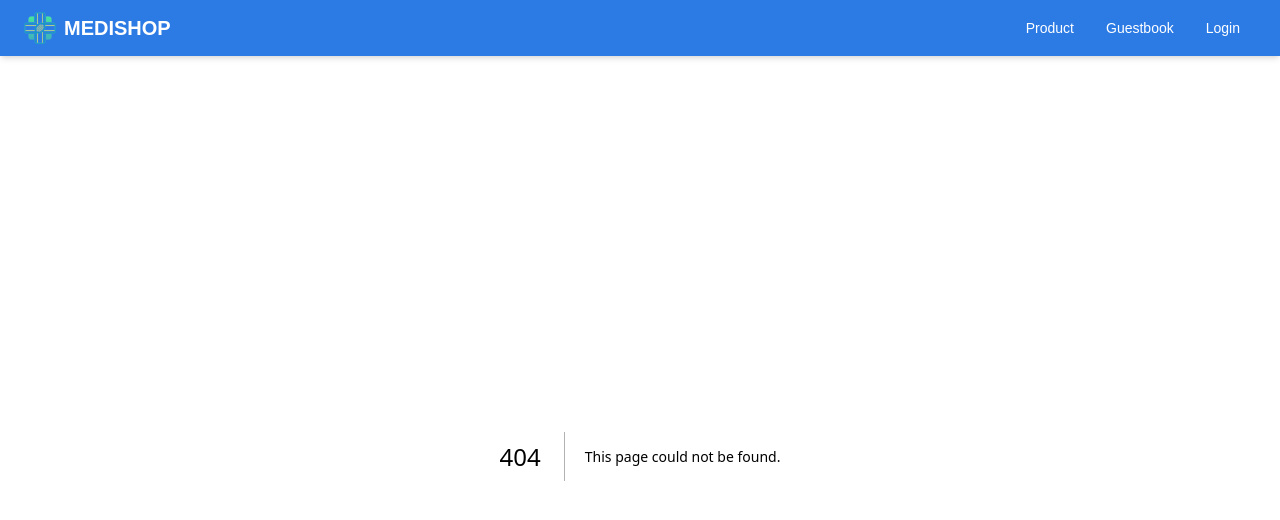
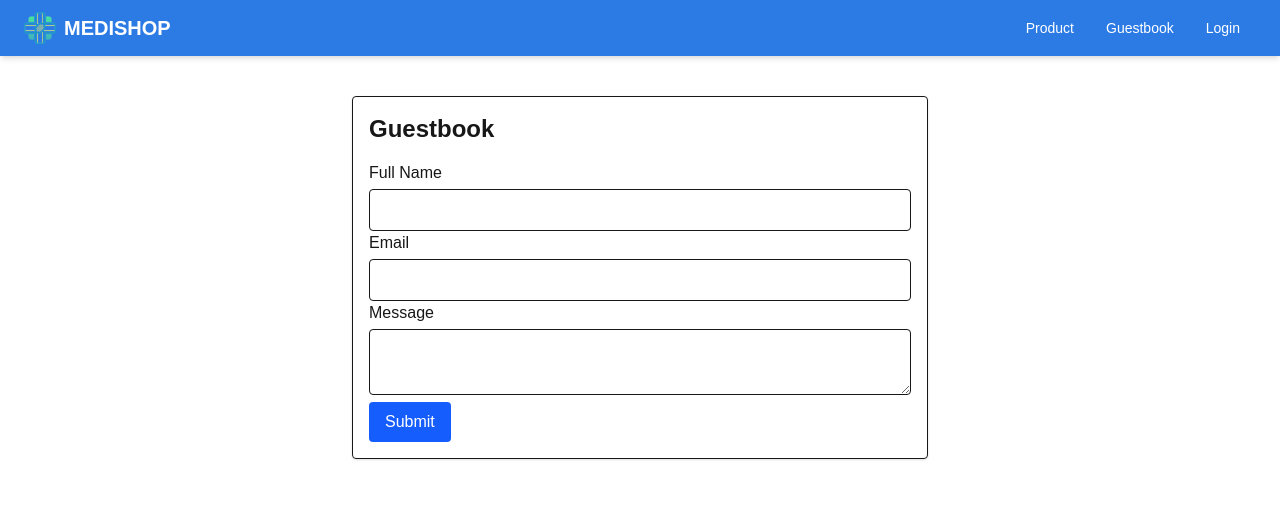
Before and after one commit to FathimatusZN/medishop, a Next.js app: page /guestbook in a window 1280 px wide. Before the commit this address had no page. Shown: the top 520 px of the page. Built offline with nearby package versions, Linux system fonts and the light colour scheme.

Commit message:
feat(guestbook): add guestbook form for guest user

```diff
--- /dev/null
+++ b/src/app/(user)/guestbook/page.js
@@ -0,0 +1,99 @@
+"use client";
+
+import { useState } from "react";
+
+export default function GuestbookPage() {
+  const [form, setForm] = useState({
+    fullName: "",
+    email: "",
+    message: "",
+  });
+
+  const [submitted, setSubmitted] = useState(false);
+  const [error, setError] = useState("");
+
+  const handleChange = (e) => {
+    setForm({ ...form, [e.target.name]: e.target.value });
+  };
+
+  const handleSubmit = async (e) => {
+    e.preventDefault();
+    setSubmitted(false);
+    setError("");
+
+    if (!form.fullName || !form.email || !form.message) {
+      setError("All fields are required.");
+      return;
+    }
+
+    try {
+      const res = await fetch("/api/guestbook", {
+        method: "POST",
+        headers: { "Content-Type": "application/json" },
+        body: JSON.stringify(form),
+      });
+
+      if (res.ok) {
+        setSubmitted(true);
+        setForm({ fullName: "", email: "", message: "" });
+      } else {
+        setError("Submission failed.");
+      }
+    } catch (err) {
+      console.error(err);
+      setError("An error occurred.");
+    }
+  };
+
+  return (
+    <div className="max-w-xl mx-auto mt-10 p-4 border rounded shadow">
+      <h1 className="text-2xl font-bold mb-4">Guestbook</h1>
+      <form onSubmit={handleSubmit} className="space-y-4">
+        <div>
+          <label className="block font-medium mb-1">Full Name</label>
+          <input
+            type="text"
+            name="fullName"
+            value={form.fullName}
+            onChange={handleChange}
+            required
+            className="w-full border rounded px-3 py-2"
+          />
+        </div>
+        <div>
+          <label className="block font-medium mb-1">Email</label>
+          <input
+            type="email"
+            name="email"
+            value={form.email}
+            onChange={handleChange}
+            required
+            className="w-full border rounded px-3 py-2"
+          />
+        </div>
+        <div>
+          <label className="block font-medium mb-1">Message</label>
+          <textarea
+            name="message"
+            value={form.message}
+            onChange={handleChange}
+            required
+            className="w-full border rounded px-3 py-2"
+          ></textarea>
+        </div>
+        {error && <p className="text-red-500 text-sm">{error}</p>}
+        {submitted && (
+          <p className="text-green-600 font-semibold">
+            Thank you for signing the guestbook!
+          </p>
+        )}
+        <button
+          type="submit"
+          className="bg-blue-600 hover:bg-blue-700 text-white px-4 py-2 rounded"
+        >
+          Submit
+        </button>
+      </form>
+    </div>
+  );
+}
```
